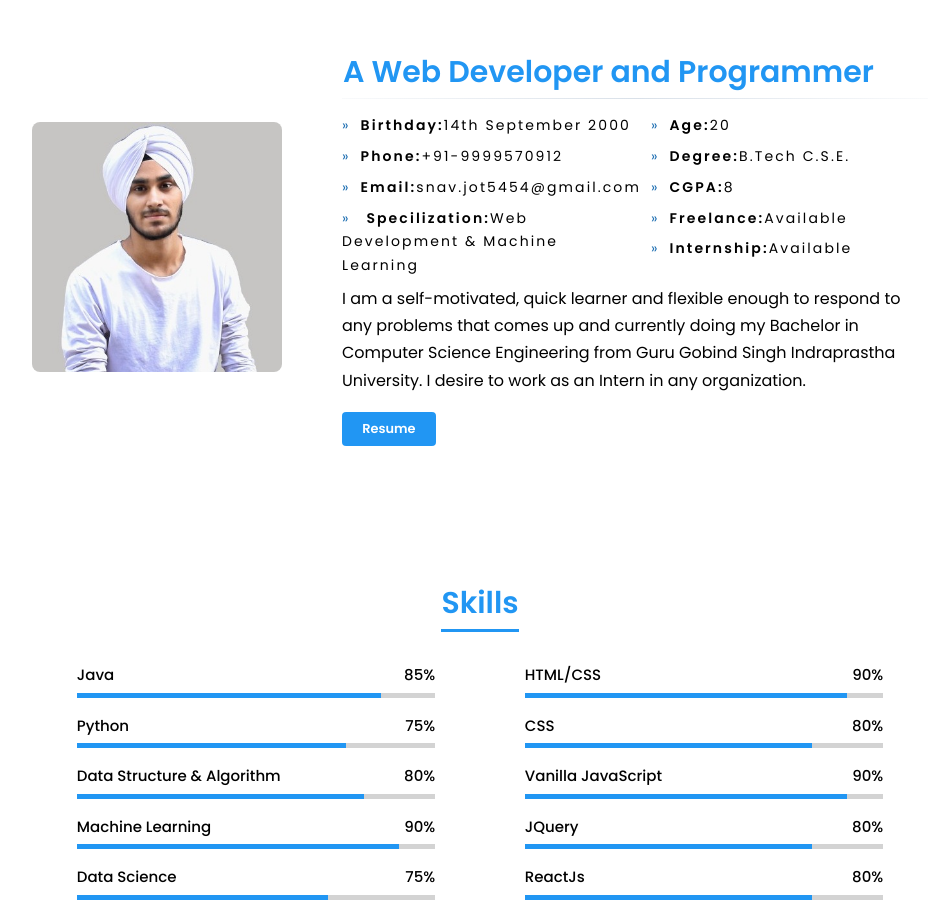
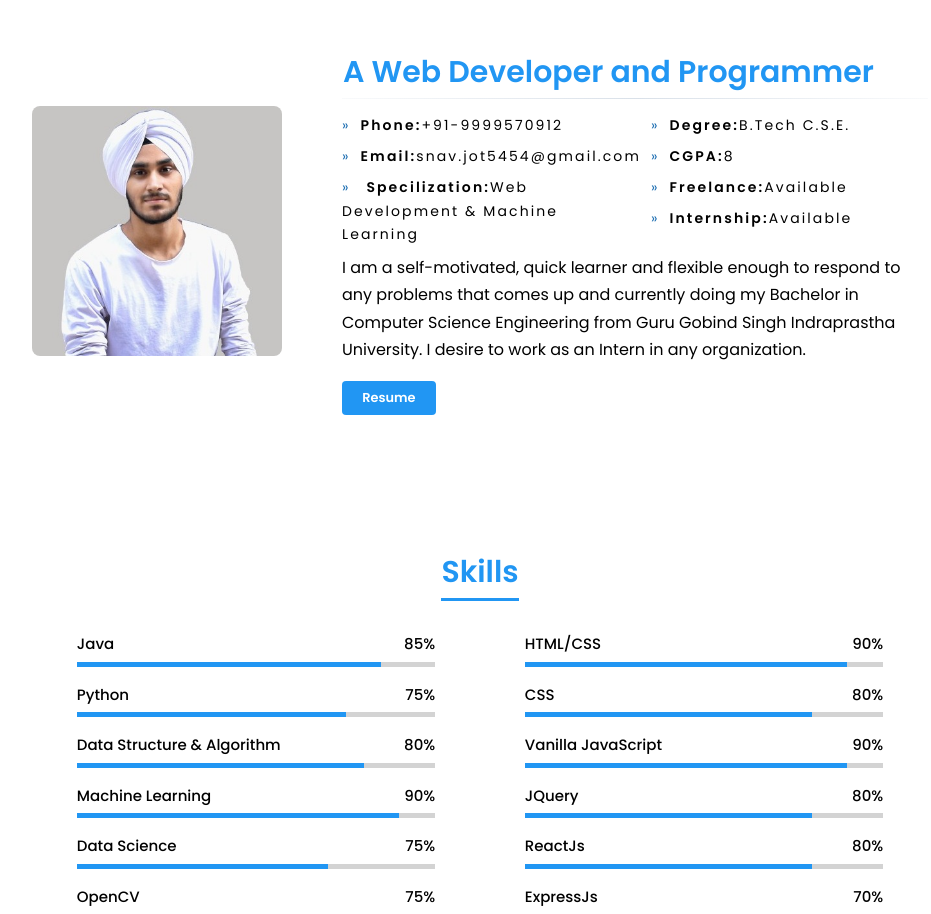
Before and after one commit to Navu4/NavjotSingh-porfolio, a plain HTML site: page index.html in a window 1280 px wide. Shown: the part 954-1868 px from the top of the page, without its empty margins (160-1091 px from the left). Drawn offline with nearby package versions, Linux system fonts and the light colour scheme.

Commit message:
remove unnecessary data

```diff
--- a/index.html
+++ b/index.html
@@ -138,7 +138,6 @@
                 </div>
                 <div class="about_list">
                   <ul>
-                    <li><strong>Birthday:</strong>14th September 2000</li>
                     <li><strong>Phone:</strong>+91-9999570912</li>
                     <li><strong>Email:</strong>snav.jot5454@gmail.com</li>
                     <li>
@@ -147,7 +146,6 @@
                     </li>
                   </ul>
                   <ul>
-                    <li><strong>Age:</strong>20</li>
                     <li><strong>Degree:</strong>B.Tech C.S.E.</li>
                     <li><strong>CGPA:</strong>8</li>
                     <li><strong>Freelance:</strong>Available</li>
```
